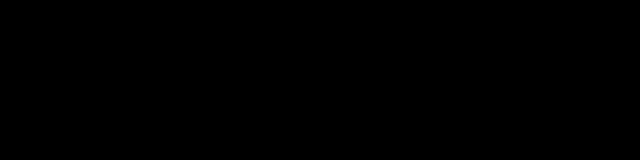
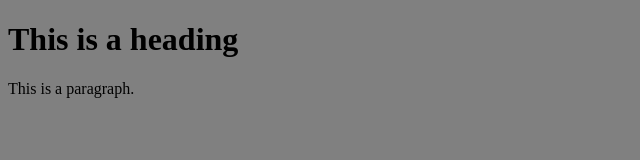
Before and after one commit to dkumarkaran/jenkins-cloudrun-demo, a plain HTML site: page index.html in a window 1280 px wide. Shown: the whole page, without its empty margins (0-640 px from the left). Drawn offline with Linux system fonts and the light colour scheme.

Commit message:
Update index.html

```diff
--- a/index.html
+++ b/index.html
@@ -1,6 +1,6 @@
 <!DOCTYPE html>
 <html>
-<body style="background-color:black;">
+<body style="background-color:grey;">
 
 <h1>This is a heading</h1>
 <p>This is a paragraph.</p>
```
